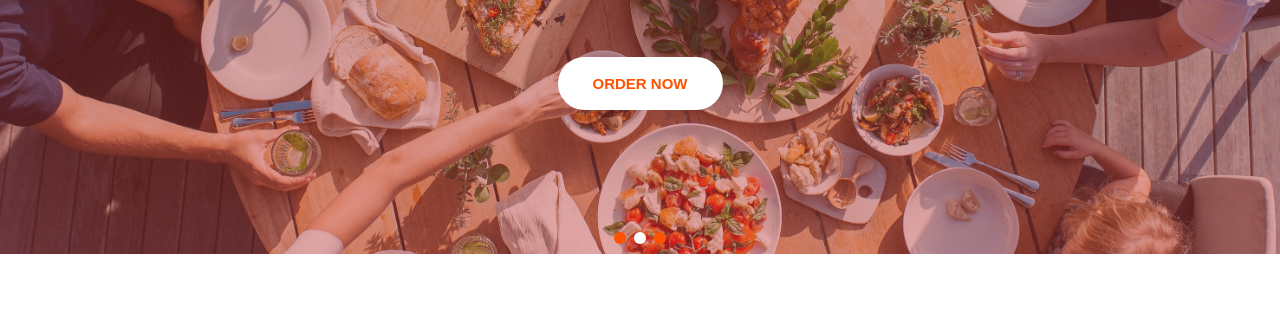
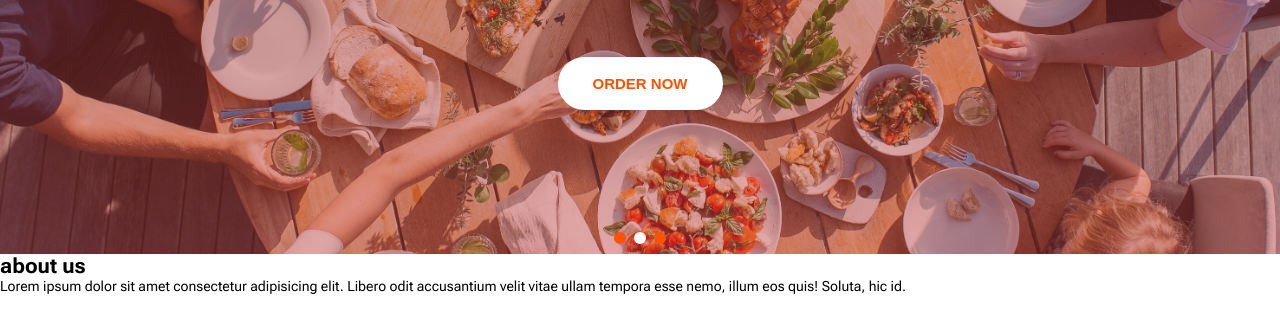
Before and after one commit to Rita-richo/enibla, a plain HTML site: page index.html in a window 1280 px wide. Shown: the part 488-800 px from the top of the page. Drawn offline with Linux system fonts and the light colour scheme.

Commit message:
Add about-us heading and paragraph

```diff
--- a/index.html
+++ b/index.html
@@ -56,6 +56,11 @@
               </div>
            </div>
       </header>
+      <section class="about-us">
+        <h2>about us</h2>
+        <div class="line"></div>
+        <p>Lorem ipsum dolor sit amet consectetur adipisicing elit. Libero odit accusantium velit vitae ullam tempora esse nemo, illum eos quis! Soluta, hic id.</p>
+      </section>
 
 
 
```
